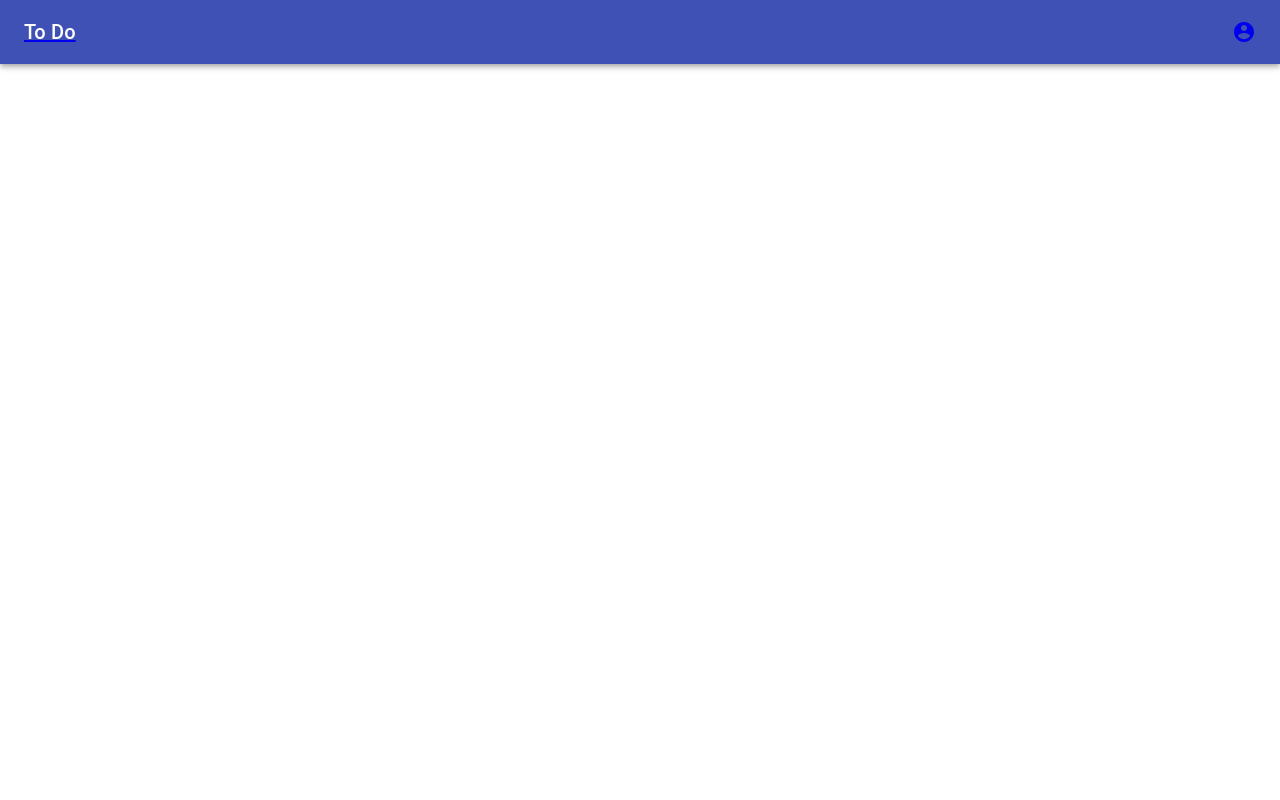
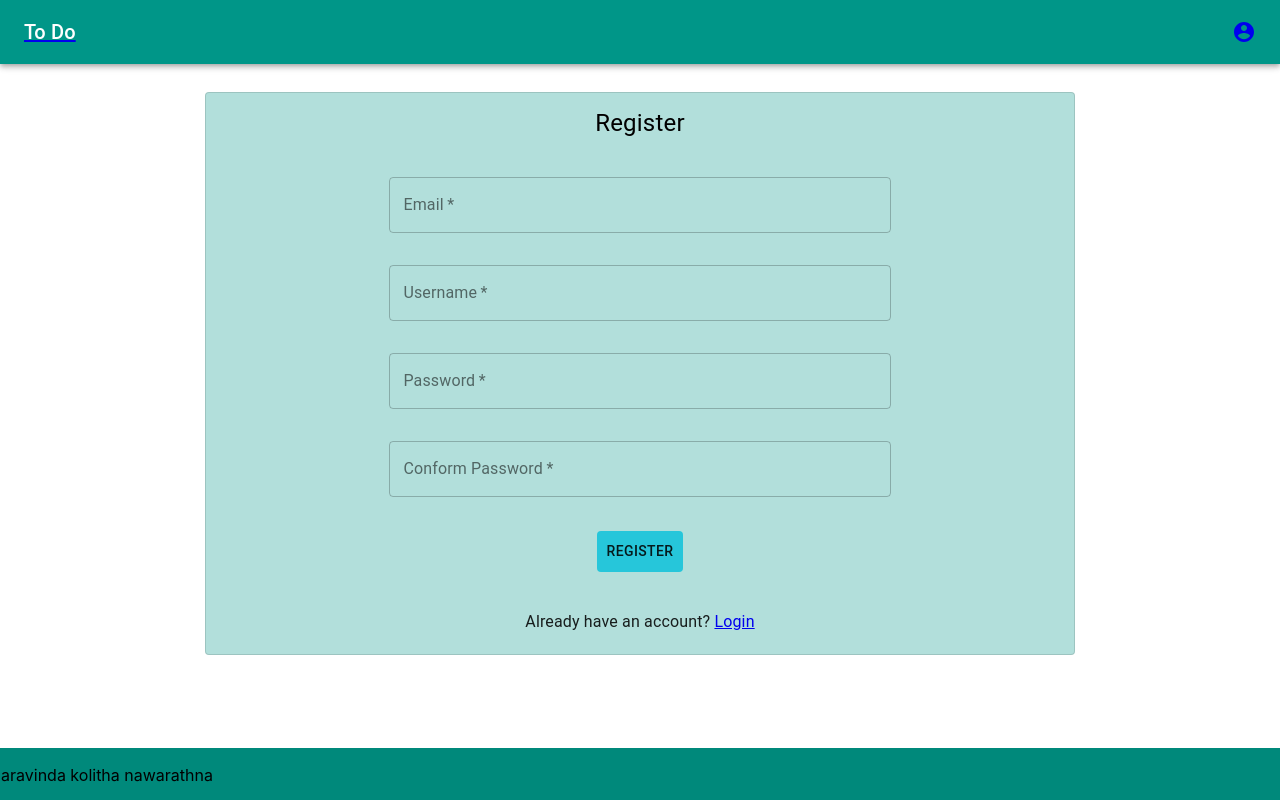
Before and after one commit to nermoo/Project_Tube_Alloys, a React (Create React App) app in the folder client/: page /signup in a window 1280 px wide. Built offline with nearby package versions, Linux system fonts and the light colour scheme.

Commit message:
complete frontend

```diff
--- a/client/src/App.js
+++ b/client/src/App.js
@@ -5,6 +5,8 @@ import { makeStyles } from '@material-ui/core/styles';
 import Home from './components/home';
 import Navbar from './components/navbar';
 import Login from './components/login';
+import Signup from './components/signup';
+import Footer from './components/footer';
 import { BrowserRouter as Router, Route, Switch } from "react-router-dom";
 
 const useStyles = makeStyles({
@@ -43,13 +45,14 @@ function App() {
 
           </Route>
           <Route path="/login" component={Login}/>
+          <Route path='/signup' component={Signup}/>
         </Switch>
 
 
       </Grid>
       </div>
 
-
+      <Footer/>
       </Router>
 
     </div>
--- /dev/null
+++ b/client/src/components/footer.js
@@ -0,0 +1,28 @@
+import React from 'react';
+import {BottomNavigation, BottomNavigationAction,makeStyles} from '@material-ui/core';
+
+const useStyles=makeStyles({
+
+    footer:{
+        marginTop: 1,
+        padding: 1,
+        backgroundColor: '#00897b',
+        position: 'fixed',
+        bottom: 0,
+        left: 0,
+        width: '100%',
+        height:50
+    }
+})
+
+const Footer=()=>{
+    const classes=useStyles();
+
+    return(
+        <div className={classes.footer}>
+<p>aravinda kolitha nawarathna</p>
+        </div>
+    );
+}
+
+export default Footer;
--- a/client/src/components/home.js
+++ b/client/src/components/home.js
@@ -8,13 +8,13 @@ import Typography from '@material-ui/core/Typography';
 import axios from 'axios';
 import {useState,useEffect} from 'react';
 import NameList from './nameList';
-import {Grid, Hidden} from '@material-ui/core';
+import {Grid} from '@material-ui/core';
 
 const useStyles = makeStyles({
   root: {
     // flexGrow:1,
-    marginTop:20,
-    backgroundColor:'silver',
+    marginTop:40,
+    backgroundColor:'#b2dfdb',
   },
   bullet: {
     display: 'inline-block',
@@ -85,9 +85,9 @@ console.log(show);
     </Card>
         </Grid>
         <Grid item xs={1}></Grid>
-        <Hidden smUp>
+
         <Grid item xs={1}></Grid>
-        </Hidden>
+
         <Grid item  xs={10} sm={4}>
           <Card className={classes.root} variant="outlined">
       <CardContent>
--- a/client/src/components/login.js
+++ b/client/src/components/login.js
@@ -1,11 +1,106 @@
 import React from 'react';
 import Typography from '@material-ui/core/Typography';
+import { Grid , Card, CardContent,CardActions, Button, makeStyles, TextField } from '@material-ui/core';
+import {Link } from 'react-router-dom';
 
+
+const useStyles = makeStyles({
+    root: {
+        // flexGrow:1,
+        marginTop:60,
+        backgroundColor:'#b2dfdb',
+        textAlign:'center',
+        marginBottom:'auto'
+
+      },
+      bullet: {
+        display: 'inline-block',
+        margin: '0 2px',
+        transform: 'scale(0.8)',
+      },
+      title: {
+        fontSize: 24,
+        color:'black',
+        textAlign:'center',
+        marginTop:12,
+        marginBottom:20
+
+      },
+      pos: {
+        marginBottom: 12,
+      },
+      Cards:{
+        flexGrow:1,
+        display:'flex',
+        flexDirection: "row",
+        flexWrap:'wrap',
+        alignContent:'center'
+      },
+      loginbtn:{
+          alignItems:'center',
+          justifyContent:'center',
+
+      },
+      btn:{
+          backgroundColor:'#26c6da',
+          margin:10,
+          paddingLeft:10,
+          paddingRight:10,
+          paddingTop:8,
+          paddingBottom:8
+      },
+      txt:{
+        width:'60%'
+      },
+      signup:{
+        marginTop:20,
+        marginBottom:20
+      }
+
+});
 const Login=()=>{
 
+    const classes=useStyles();
 
     return(
-        <Typography>Aravinda</Typography>
+        <div className={classes.Cards}>
+      <Grid item xs={1} sm={2}></Grid>
+    <Grid  item xs={10} sm={8}>
+          <Card className={classes.root} variant="outlined">
+          <Typography className={classes.title} color="textSecondary" gutterBottom>
+          LogIn
+        </Typography>
+      <CardContent>
+
+        <TextField
+        className={classes.txt}
+          id="outlined-username"
+          label="Username"
+          variant="outlined"
+          required={true}
+        />
+        </CardContent>
+        <CardContent>
+        <TextField
+        className={classes.txt}
+          id="outlined-password-input"
+          label="Password"
+          type="password"
+          autoComplete="current-password"
+          variant="outlined"
+          required={true}
+        />
+      </CardContent>
+      <CardActions className={classes.loginbtn}>
+          <Button className={classes.btn}>LogIn</Button>
+      </CardActions>
+      <Typography className={classes.signup}>
+        Don't have an account yet?  <Link to='/signup'>SignUp</Link>
+      </Typography>
+    </Card>
+        </Grid>
+        <Grid item xs={1} sm={2}></Grid>
+        </div>
     );
 }
 
--- a/client/src/components/navbar.js
+++ b/client/src/components/navbar.js
@@ -17,7 +17,7 @@ const useStyles = makeStyles((theme) => ({
   },
 
   inputRoot: {
-    color: 'inherit',
+    color: '#b2dfdb',
   },
   inputInput: {
     padding: theme.spacing(1, 1, 1, 0),
@@ -29,6 +29,9 @@ const useStyles = makeStyles((theme) => ({
   title:{
     textDecoration:'none',
     color:'white'
+  },
+  nav:{
+    backgroundColor:'#009688',
   }
 }));
 
@@ -39,7 +42,7 @@ const useStyles = makeStyles((theme) => ({
 
   return (
 
-      <AppBar position="static">
+      <AppBar className={classes.nav} position="static">
         <Toolbar>
           <Link to="/">
           <Typography className={classes.title} variant="h6" noWrap>
--- /dev/null
+++ b/client/src/components/signup.js
@@ -0,0 +1,217 @@
+import React from 'react';
+import Typography from '@material-ui/core/Typography';
+import { Grid , Card, CardContent,CardActions, Button, makeStyles, TextField } from '@material-ui/core';
+import {Link } from 'react-router-dom';
+import InputAdornment from '@material-ui/core/InputAdornment';
+import Visibility from '@material-ui/icons/Visibility';
+import VisibilityOff from '@material-ui/icons/VisibilityOff';
+import IconButton from '@material-ui/core/IconButton';
+import { useState,useEffect } from 'react';
+import axios from 'axios';
+
+
+const useStyles = makeStyles({
+    root: {
+        // flexGrow:1,
+        marginTop:30,
+        backgroundColor:'#b2dfdb',
+        textAlign:'center',
+        marginBottom:30
+
+      },
+      bullet: {
+        display: 'inline-block',
+        margin: '0 2px',
+        transform: 'scale(0.8)',
+      },
+      title: {
+        fontSize: 24,
+        color:'black',
+        textAlign:'center',
+        marginTop:12,
+        marginBottom:20
+
+      },
+      pos: {
+        marginBottom: 12,
+      },
+      Cards:{
+        flexGrow:1,
+        display:'flex',
+        flexDirection: "row",
+        flexWrap:'wrap',
+        alignContent:'center'
+      },
+      loginbtn:{
+          alignItems:'center',
+          justifyContent:'center',
+
+      },
+      btn:{
+          backgroundColor:'#26c6da',
+          margin:10,
+          paddingLeft:10,
+          paddingRight:10,
+          paddingTop:8,
+          paddingBottom:8
+      },
+      txt:{
+        width:'60%'
+      },
+      login:{
+        marginTop:20,
+        marginBottom:20
+      }
+
+});
+const Signup=()=>{
+
+    const classes=useStyles();
+
+    // const [info,setInfo]=useState({
+    //     email:'',
+    //     username:'',
+    //     password1:'',
+    //     password2:''
+    // });
+
+    const [email,setMail]=useState('');
+    const [username,setname]=useState('');
+    const [password,setPass]=useState('');
+    const [passoword2,setPass2]=useState('');
+    const [msg,setMsg]=useState('');
+    const [showPass,setShow]=useState(false);
+    const [regStatus,setreg]=useState(false);
+
+    // const changeHandler=(e)=>{
+
+    //     console.log(e.target.value);
+    //     var nam=e.target.name;
+    //     var val=e.target.value;
+    //     setInfo({[nam]:val});
+    //     console.log(info);
+
+
+    // }
+    // useEffect(()=>{
+    //     console.log("hi");
+    //     setMail('');
+    // },[regStatus])
+
+    const submit=()=>{
+        if(email==='' || username==='' || password===''){
+            setMsg("Please fill all the fields");
+
+        }else{
+            if(password != passoword2){
+                setMsg("passwords are not matching");
+            }else{
+                setMsg('');
+                setreg(true);
+                console.log("done");
+                console.log(email,username,password);
+                const res= axios.post('http://localhost:8080/userData',{
+                  Name:username,
+                  Email:email,
+                  Password:password
+                });
+                console.log(res);
+
+
+            }
+
+        }
+    }
+
+    const handleClickShowPassword = () => {
+      setShow( showPass=== !showPass );
+    };
+
+    const handleMouseDownPassword = (event) => {
+      event.preventDefault();
+    };
+    return(
+        <div className={classes.Cards}>
+      <Grid item xs={1} sm={2}></Grid>
+    <Grid  item xs={10} sm={8}>
+          <Card className={classes.root} variant="outlined">
+          <Typography className={classes.title} color="textSecondary" gutterBottom>
+          Register
+        </Typography>
+        <Typography>{msg}</Typography>
+      <CardContent>
+
+        <TextField
+        className={classes.txt}
+          id="outlined-email"
+          label="Email"
+          name={email}
+          variant="outlined"
+          required={true}
+          onBlur={event => setMail(event.target.value)}
+        />
+        </CardContent>
+        <CardContent>
+        <TextField
+        className={classes.txt}
+          id="outlined-username"
+          label="Username"
+          name={username}
+          variant="outlined"
+          required={true}
+          onChange={event => setname(event.target.value)}
+          inputPorps={{
+            endAdornment:(
+              <InputAdornment position="end">
+                <IconButton
+                  aria-label="toggle password visibility"
+                  onClick={handleClickShowPassword}
+                  onMouseDown={handleMouseDownPassword}
+                  edge="end"
+                >
+                  {showPass ? <Visibility /> : <VisibilityOff />}
+                </IconButton>
+              </InputAdornment>
+            )
+          }}
+
+        />
+      </CardContent>
+      <CardContent>
+        <TextField
+        className={classes.txt}
+          id="outlined-password-input"
+          label="Password"
+          type="password"
+          name={password}
+          autoComplete="current-password"
+          variant="outlined"
+          required={true}
+          onChange={event => setPass(event.target.value)}
+        />
+      </CardContent>
+      <CardContent>
+        <TextField
+        className={classes.txt}
+          label="Conform Password"
+          type="password"
+          name={passoword2}
+          variant="outlined"
+          required={true}
+          onChange={event => setPass2(event.target.value)}
+        />
+      </CardContent>
+      <CardActions className={classes.loginbtn}>
+          <Button type='submit' className={classes.btn} onClick={submit}>Register</Button>
+      </CardActions>
+      <Typography className={classes.login}>
+        Already have an account? <Link to='/login'>Login</Link>
+      </Typography>
+    </Card>
+        </Grid>
+        <Grid item xs={1} sm={2}></Grid>
+        </div>
+    );
+}
+
+export default Signup;
```
Also changed, not shown: 2 other files (tests, documents, lock files or other folders).
